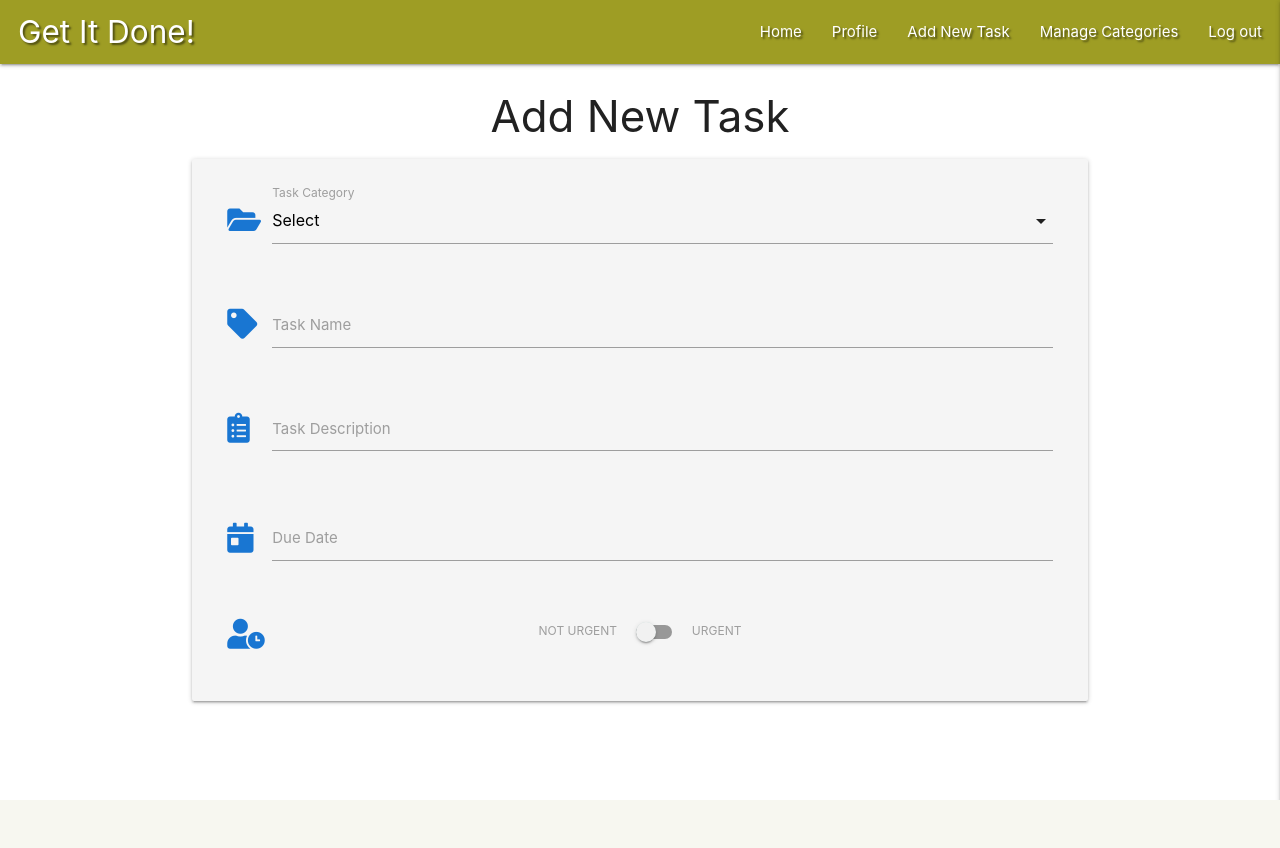
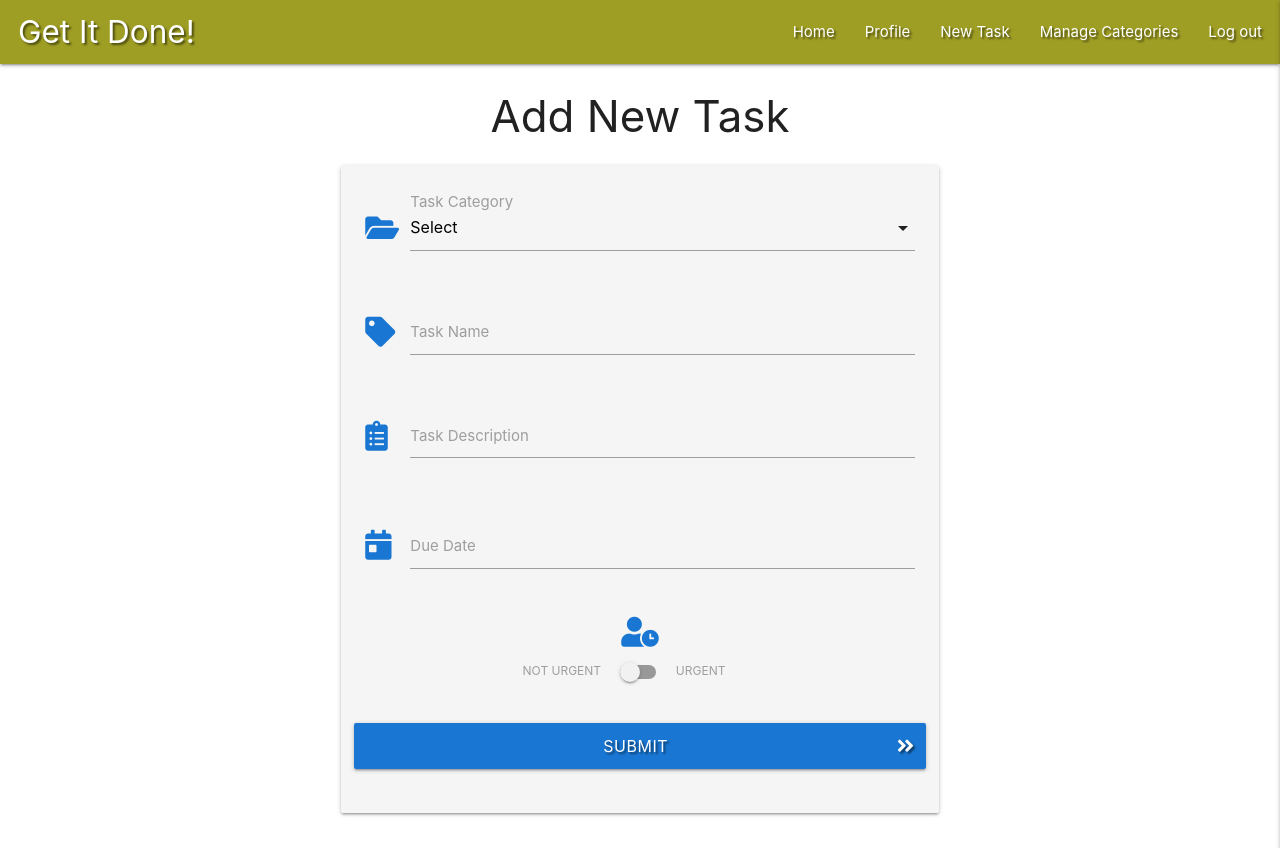
Before and after one commit to loosenthedark/CI_DCD-task-manager-flask-mini-project, a Flask app: page /add_task in a window 1280 px wide. Before the commit the page ends 800 px from the top, so only its background shows below. Run offline with Flask 2, Linux system fonts and the light colour scheme; the visitor is signed in with stand-in values (Sample User, id 1); data that the repository does not hold is empty; some libraries are stand-ins or nearby versions.

Commit message:
Finish implementing add task functionality

```diff
--- a/app.py
+++ b/app.py
@@ -105,8 +105,21 @@ def logout():
     return redirect(url_for('login'))
 
 
-@app.route('/add_task')
+@app.route('/add_task', methods=["GET", "POST"])
 def add_task():
+    if request.method == "POST":
+        is_urgent = "on" if request.form.get("is_urgent") else "off"
+        task = {
+            "category_name": request.form.get("category_name"),
+            "task_name": request.form.get("task_name"),
+            "task_description": request.form.get("task_description"),
+            "is_urgent": is_urgent,
+            "due_date": request.form.get("due_date"),
+            "created_by": session["user"]
+        }
+        mongo.db.tasks.insert_one(task)
+        flash('Task added successfully!')
+        return redirect(url_for('get_tasks'))
     categories = mongo.db.categories.find().sort('category_name', 1)
     return render_template('add_task.html', categories=categories)
 
--- a/static/css/style.css
+++ b/static/css/style.css
@@ -36,6 +36,34 @@ nav .hide-on-med-and-down {
 
 .input-field .prefix.fa-user-clock {
     top: unset;
+    position: relative;
+}
+
+#category_name_label {
+    font-size: 1rem;
+}
+
+#add_task_form {
+    padding: 24px;
+}
+
+#is_urgent_label {
+    position: relative;
+    left: -16px;
+    top: 10px;
+}
+
+#submit-span {
+    position: relative;
+    left: 12px;
+}
+
+.due_date_row {
+    margin-bottom: 10px;
+}
+
+.is_urgent_row {
+    margin-bottom: 36px;
 }
 
 /* Flash messages */
--- a/templates/add_task.html
+++ b/templates/add_task.html
@@ -4,8 +4,9 @@
 
 <h3 class="center-align">Add New Task</h3>
 
-<div class="row grey lighten-4 card-panel">
-    <form class="col s12" method="POST" action="">
+<div class="row">
+    <form class="col s12 m8 offset-m2 grey lighten-4 card-panel" id="add_task_form" method="POST" action="{{ url_for('add_task') }}">
+        <!-- Task category dropdown select -->
         <div class="row">
             <div class="input-field col s12">
                 <i class="fas fa-folder-open prefix blue-text text-darken-2"></i>
@@ -15,9 +16,10 @@
                     <option value="{{ category.category_name }}">{{ category.category_name }}</option>
                     {% endfor %}
                 </select>
-                <label for="task_category">Task Category</label>
+                <label for="category_name" id="category_name_label">Task Category</label>
             </div>
         </div>
+        <!-- Task name text input -->
         <div class="row">
             <div class="input-field col s12">
                 <i class="fas fa-tag prefix blue-text text-darken-2"></i>
@@ -25,6 +27,7 @@
                 <label for="task_name">Task Name</label>
             </div>
         </div>
+        <!-- Task description textarea -->
         <div class="row">
             <div class="input-field col s12">
                 <i class="fas fa-clipboard-list prefix blue-text text-darken-2"></i>
@@ -33,18 +36,20 @@
                 <label for="task_description">Task Description</label>
             </div>
         </div>
-        <div class="row">
+        <!-- Due date picker -->
+        <div class="row due_date_row">
             <div class="input-field col s12">
                 <i class="fas fa-calendar-day prefix blue-text text-darken-2"></i>
                 <input type="text" class="datepicker validate" name="due_date" id="due_date" required>
                 <label for="due_date">Due Date</label>
             </div>
         </div>
-        <div class="row">
+        <!-- Task urgency toggle -->
+        <div class="row is_urgent_row">
             <div class="input-field col s12">
-                <i class="fas fa-user-clock prefix blue-text text-darken-2"></i>
+                <div class="center-align"><i class="fas fa-user-clock prefix blue-text text-darken-2"></i></div>
                 <div class="switch center-align">
-                    <label for="is_urgent">
+                    <label for="is_urgent" id="is_urgent_label">
                         NOT URGENT
                         <input type="checkbox" name="is_urgent" id="is_urgent">
                         <span class="lever"></span>
@@ -53,6 +58,12 @@
                 </div>
             </div>
         </div>
+        <!-- Submit button -->
+        <div class="row">
+            <button class="btn waves-effect waves-light col s12 text-shadow blue darken-2" id="btn-register"
+                type="submit"><span id="submit-span">Submit</span><i class="fas fa-angle-double-right right"></i>
+            </button>
+        </div>
     </form>
 </div>
 
--- a/templates/base.html
+++ b/templates/base.html
@@ -31,7 +31,7 @@
                     <li><a href="{{ url_for('get_tasks') }}">Home</a></li>
                     {% if session.user %}
                         <li><a href="{{ url_for('profile', username=session['user']) }}">Profile</a></li>
-                        <li><a href="{{ url_for('add_task') }}">Add New Task</a></li>
+                        <li><a href="{{ url_for('add_task') }}">New Task</a></li>
                         <li><a href="#">Manage Categories</a></li>
                         <li><a href="{{ url_for('logout') }}">Log out</a></li>
                     {% else %}
@@ -49,7 +49,7 @@
             <li><a href="{{ url_for('get_tasks') }}">Home</a></li>
             {% if session.user %}
                 <li><a href="{{ url_for('profile', username=session['user']) }}">Profile</a></li>
-                <li><a href="{{ url_for('add_task') }}">Add New Task</a></li>
+                <li><a href="{{ url_for('add_task') }}">New Task</a></li>
                 <li><a href="#">Manage Categories</a></li>
                 <li><a href="{{ url_for('logout') }}">Log out</a></li>
             {% else %}
--- a/templates/login.html
+++ b/templates/login.html
@@ -29,7 +29,7 @@
             <div class="row">
                 <button class="btn waves-effect waves-light col s12 text-shadow deep-purple darken-1" id="btn-register"
                     type="submit">Log In
-                    <i class="fas fa-chevron-circle-right right"></i>
+                    <i class="fas fa-angle-double-right right"></i>
                 </button>
             </div>
         </div>
--- a/templates/register.html
+++ b/templates/register.html
@@ -26,7 +26,7 @@
             <!-- Register (submit) button -->
             <div class="row">
                 <button class="btn waves-effect waves-light col s12 text-shadow blue-grey darken-1" id="btn-register" type="submit">Register
-                    <i class="fas fa-chevron-circle-right right"></i>
+                    <i class="fas fa-angle-double-right right"></i>
                 </button>
             </div>
         </div>
--- a/templates/tasks.html
+++ b/templates/tasks.html
@@ -2,7 +2,8 @@
 
 {% block content %}
 
-    <div class="section">
+<h3 class="center-align">All Tasks</h3>
+
         <ul class="collapsible">
             {% for task in tasks %}
             <li>
@@ -12,10 +13,10 @@
                         data-position="right" data-tooltip="URGENT!"></i> {% endif %}</div>
                 <div class="collapsible-body grey lighten-4"><strong>{{ task.category_name }}</strong>
                     <p>{{ task.task_description }}</p>
+                    <p><em>by: {{ task.created_by }}</em></p>
                 </div>
             </li>
             {% endfor %}
         </ul>
-    </div>
 
 {% endblock %}
```
